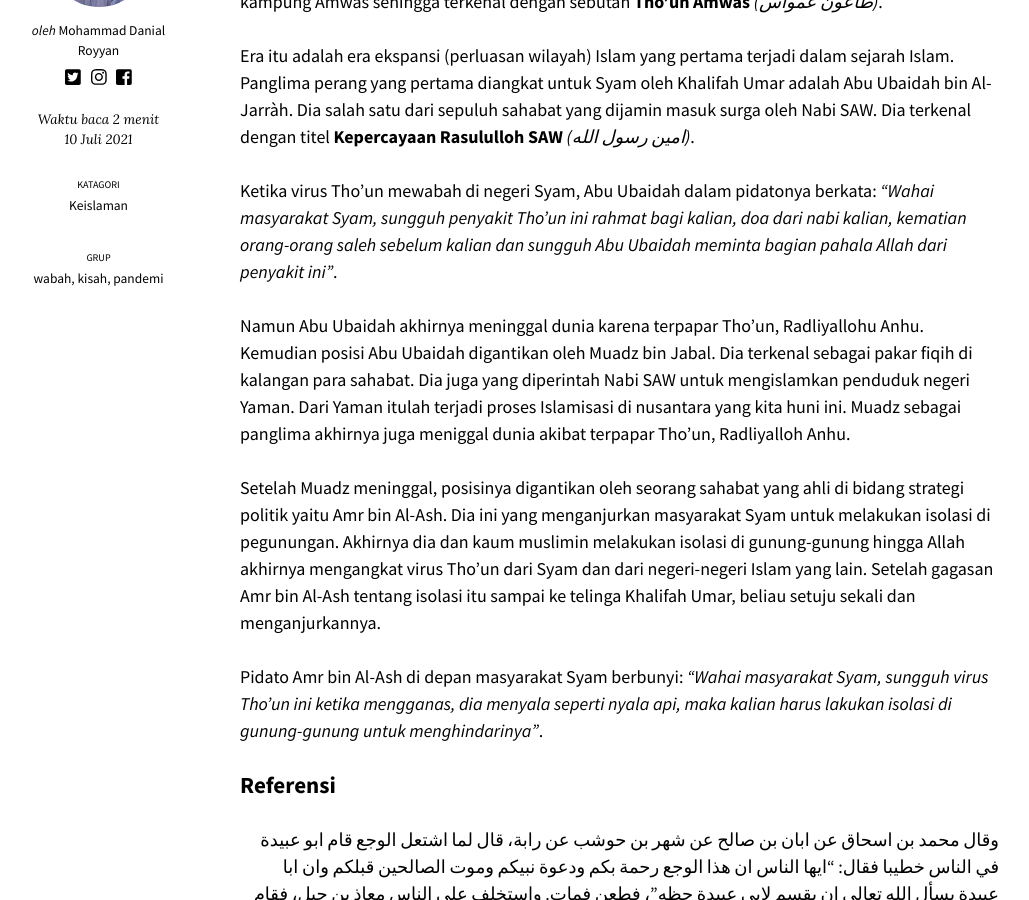
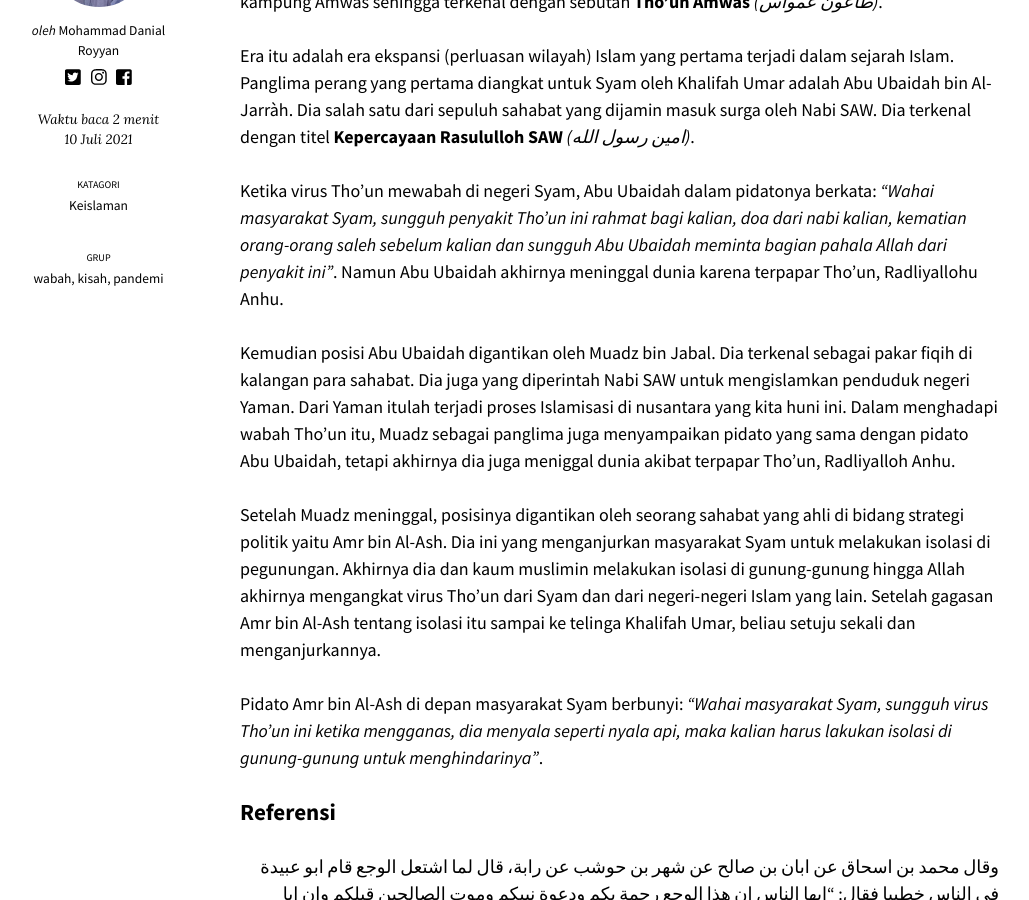
Before and after one commit to mdroyyan/mdroyyan.github.io, a Jekyll site: the page built from _posts/2021-07-10-kisah-isolasi-menghindari-wabah-tho-un.md, in a window 1280 px wide and 900 px high, scrolled down 605 px. Shown: the whole window, without its empty margins (135-1164 px from the left). Built offline with Jekyll 4.4.1, drawn with Linux system fonts in a browser that asks for light colours; nearby versions of some CDN libraries.

Commit message:
isolasi wabah tho'un rev3

```diff
--- a/_posts/2021-07-10-kisah-isolasi-menghindari-wabah-tho-un.md
+++ b/_posts/2021-07-10-kisah-isolasi-menghindari-wabah-tho-un.md
@@ -13,9 +13,9 @@ Pada zaman pemerintahan Islam yang sangat adil di bawah kepemimpinan Khalifah Um
 
 Era itu adalah era ekspansi (perluasan wilayah) Islam yang pertama terjadi dalam sejarah Islam. Panglima perang yang pertama diangkat untuk Syam oleh Khalifah Umar adalah Abu Ubaidah bin Al-Jarràh. Dia salah satu dari sepuluh sahabat yang dijamin masuk surga oleh Nabi SAW. Dia terkenal dengan titel **Kepercayaan Rasululloh SAW** _(امين رسول الله)_.
 
-Ketika virus Tho'un mewabah di negeri Syam, Abu Ubaidah dalam pidatonya berkata: _"Wahai masyarakat Syam, sungguh penyakit Tho'un ini rahmat bagi kalian, doa dari nabi kalian, kematian orang-orang saleh sebelum kalian dan sungguh Abu Ubaidah meminta bagian pahala Allah dari penyakit ini"_.
+Ketika virus Tho'un mewabah di negeri Syam, Abu Ubaidah dalam pidatonya berkata: _"Wahai masyarakat Syam, sungguh penyakit Tho'un ini rahmat bagi kalian, doa dari nabi kalian, kematian orang-orang saleh sebelum kalian dan sungguh Abu Ubaidah meminta bagian pahala Allah dari penyakit ini"_. Namun Abu Ubaidah akhirnya meninggal dunia karena terpapar Tho'un, Radliyallohu Anhu.
 
-Namun Abu Ubaidah akhirnya meninggal dunia karena terpapar Tho'un, Radliyallohu Anhu. Kemudian posisi Abu Ubaidah digantikan oleh Muadz bin Jabal. Dia terkenal sebagai pakar fiqih di kalangan para sahabat. Dia juga yang diperintah Nabi SAW untuk mengislamkan penduduk negeri Yaman. Dari Yaman itulah terjadi proses Islamisasi di nusantara yang kita huni ini. Muadz sebagai panglima akhirnya juga meniggal dunia akibat terpapar Tho'un, Radliyalloh Anhu.
+Kemudian posisi Abu Ubaidah digantikan oleh Muadz bin Jabal. Dia terkenal sebagai pakar fiqih di kalangan para sahabat. Dia juga yang diperintah Nabi SAW untuk mengislamkan penduduk negeri Yaman. Dari Yaman itulah terjadi proses Islamisasi di nusantara yang kita huni ini. Dalam menghadapi wabah Tho'un itu, Muadz sebagai panglima juga menyampaikan pidato yang sama dengan pidato Abu Ubaidah, tetapi akhirnya dia juga meniggal dunia akibat terpapar Tho'un, Radliyalloh Anhu.
 
 Setelah Muadz meninggal, posisinya digantikan oleh seorang sahabat yang ahli di bidang strategi politik yaitu Amr bin Al-Ash. Dia ini yang menganjurkan masyarakat Syam untuk melakukan isolasi di pegunungan. Akhirnya dia dan kaum muslimin melakukan isolasi di gunung-gunung hingga Allah akhirnya mengangkat virus Tho'un dari Syam dan dari negeri-negeri Islam yang lain. Setelah gagasan Amr bin Al-Ash tentang isolasi itu sampai ke telinga Khalifah Umar, beliau setuju sekali dan menganjurkannya.
 
```
